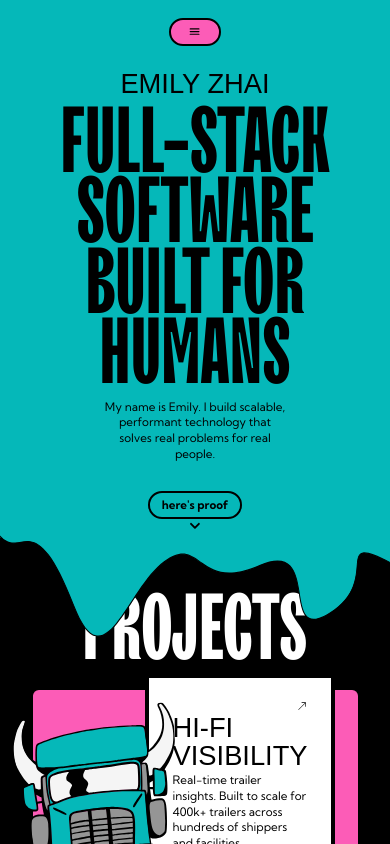
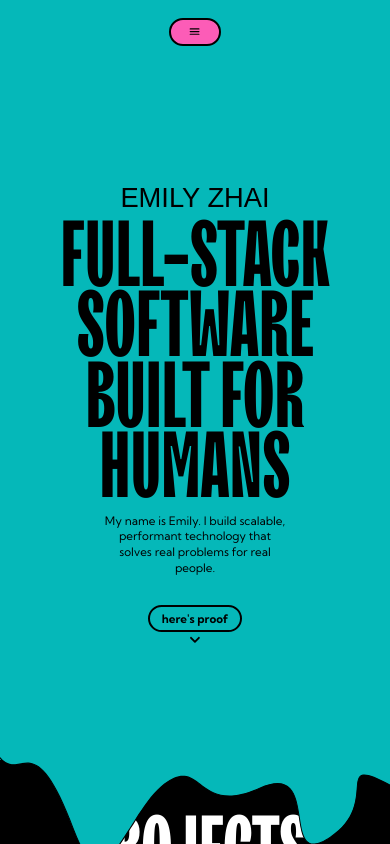
Before and after one commit to ezhai24/emilyzhai, a Next.js app: page / in a window 390 px wide. Shown: the top 844 px of the page. Built offline with nearby package versions, Linux system fonts and the light colour scheme; a web font is replaced by a local one.

Commit message:
fit title screen + drips to screen height more responsively

```diff
--- a/app/(sections)/Title.tsx
+++ b/app/(sections)/Title.tsx
@@ -11,7 +11,8 @@ export const Title = () => {
   useMotionValueEvent(scrollYProgress, "change", (y) => setScrollY(y));
 
   return (
-    <section className="bg-blue relative z-10 px-20 pb-2 pt-24 text-center">
+    <section className="bg-blue relative z-10 flex min-h-[90vh] items-center px-20 pt-24">
+      <div className="text-center">
         <h2 className="mb-4">EMILY ZHAI</h2>
         <h1 className="mb-3">FULL-STACK SOFTWARE BUILT FOR HUMANS</h1>
         <p className="mx-auto w-2/3">
@@ -37,10 +38,11 @@ export const Title = () => {
             <FaChevronDown className="mt-0.5 w-full text-center" />
           </motion.div>
         </motion.button>
+      </div>
 
       <Drip
-        initial={{ scaleY: Math.min(0.5 + 2 * scrollY, 1.25) }}
-        animate={{ scaleY: Math.min(0.5 + 2 * scrollY, 1.25) }}
+        initial={{ scaleY: Math.min(0.5 + 2.5 * scrollY, 1.3) }}
+        animate={{ scaleY: Math.min(0.5 + 2.5 * scrollY, 1.3) }}
         fill="rgb(var(--color-blue))"
         className="pointer-events-none absolute -bottom-28 left-0 -z-10 h-auto w-screen md:-bottom-48"
       />
```
Lines whose indentation alone changed are shown as unchanged.
